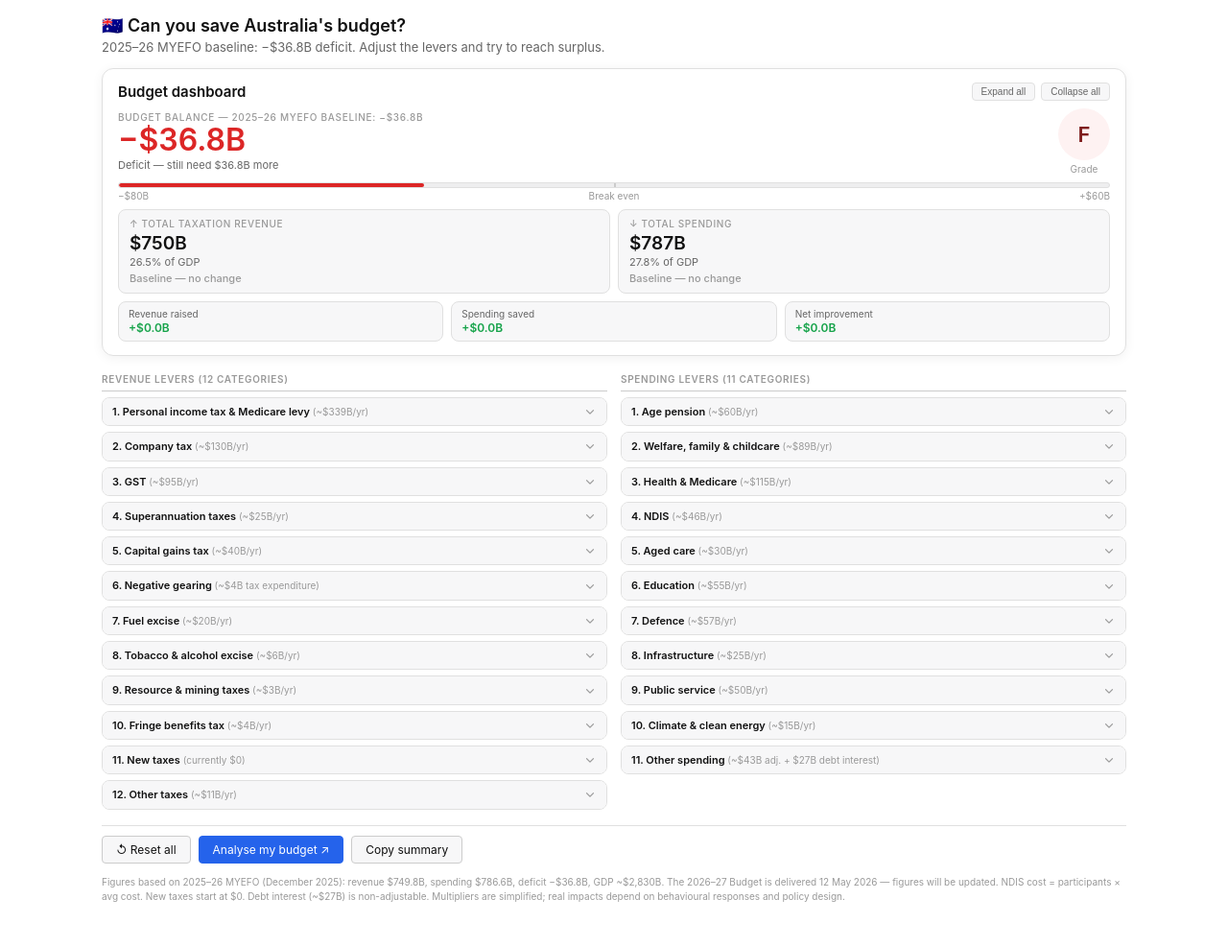
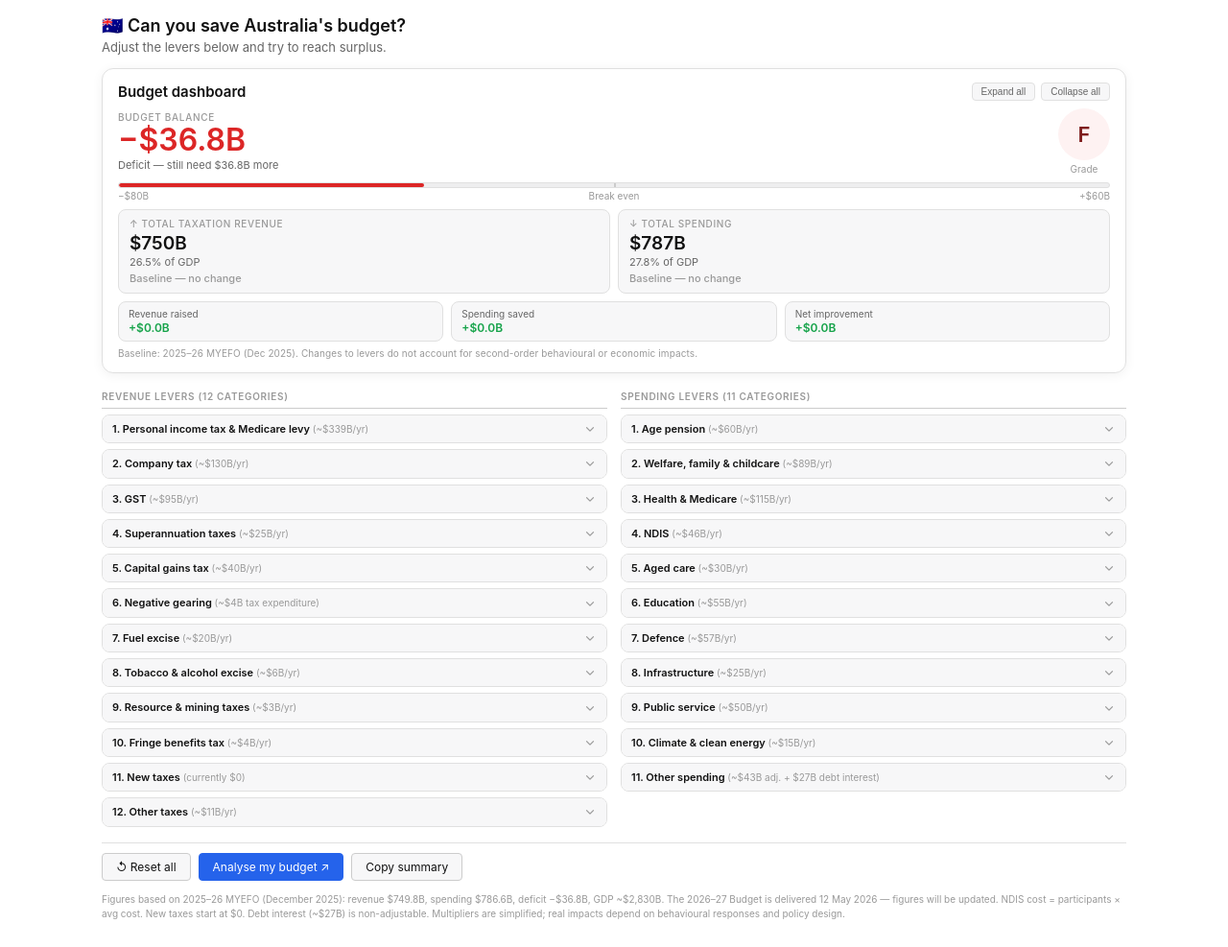
Before and after one commit to robgreco4-commits/aus_budget, a plain HTML site: page index.html in a window 1280 px wide. Shown: the whole page at 96% size. Drawn offline with nearby package versions, Linux system fonts and the light colour scheme.

Commit message:
Update index.html

```diff
--- a/index.html
+++ b/index.html
@@ -130,6 +130,7 @@ input[type=range]:disabled{opacity:.3;cursor:not-allowed}
 /* Toast */
 #toast{position:fixed;bottom:24px;left:50%;transform:translateX(-50%) translateY(20px);background:#111;color:#fff;font-size:12px;padding:8px 16px;border-radius:20px;opacity:0;transition:all .3s;z-index:2000;pointer-events:none}
 #toast.show{opacity:1;transform:translateX(-50%) translateY(0)}
+.myefo-note{font-size:10px;color:var(--tx3);margin-top:6px;letter-spacing:.01em}
 /* Share card — off-screen, captured by html2canvas */
 #shareCardWrap{position:fixed;left:-9999px;top:-9999px;z-index:-1;pointer-events:none}
 #shareCard{width:600px;height:315px;background:#0a0a0a;border-radius:16px;overflow:hidden;position:relative;display:flex;flex-direction:column;justify-content:space-between;padding:28px 32px 22px;font-family:-apple-system,BlinkMacSystemFont,'Segoe UI',sans-serif}
@@ -161,7 +162,7 @@ input[type=range]:disabled{opacity:.3;cursor:not-allowed}
 <body>
 
 <h1>🇦🇺 Can you save Australia's budget?</h1>
-<p class="subtitle">2025–26 MYEFO baseline: −$36.8B deficit. Adjust the levers and try to reach surplus.</p>
+<p class="subtitle">Adjust the levers below and try to reach surplus.</p>
 
 <div id="toast"></div>
 
@@ -230,7 +231,7 @@ input[type=range]:disabled{opacity:.3;cursor:not-allowed}
   </div>
   <div class="hrow1">
     <div class="balwrap">
-      <div class="ballbl">Budget balance — 2025–26 MYEFO baseline: −$36.8B</div>
+      <div class="ballbl">Budget balance</div>
       <div class="balnum def" id="bN">−$36.8B</div>
       <div class="balnote" id="bX">Deficit — find another $36.8B to break even</div>
     </div>
@@ -249,6 +250,7 @@ input[type=range]:disabled{opacity:.3;cursor:not-allowed}
     <div class="smet"><div class="sml">Spending saved</div><div class="smv neu" id="smS">+$0B</div></div>
     <div class="smet"><div class="sml">Net improvement</div><div class="smv neu" id="smT">+$0B</div></div>
   </div>
+  <div class="myefo-note">Baseline: 2025–26 MYEFO (Dec 2025). Changes to levers do not account for second-order behavioural or economic impacts.</div>
 </div>
 
 <div class="cols"><div id="rC"></div><div id="sC"></div></div>
```
